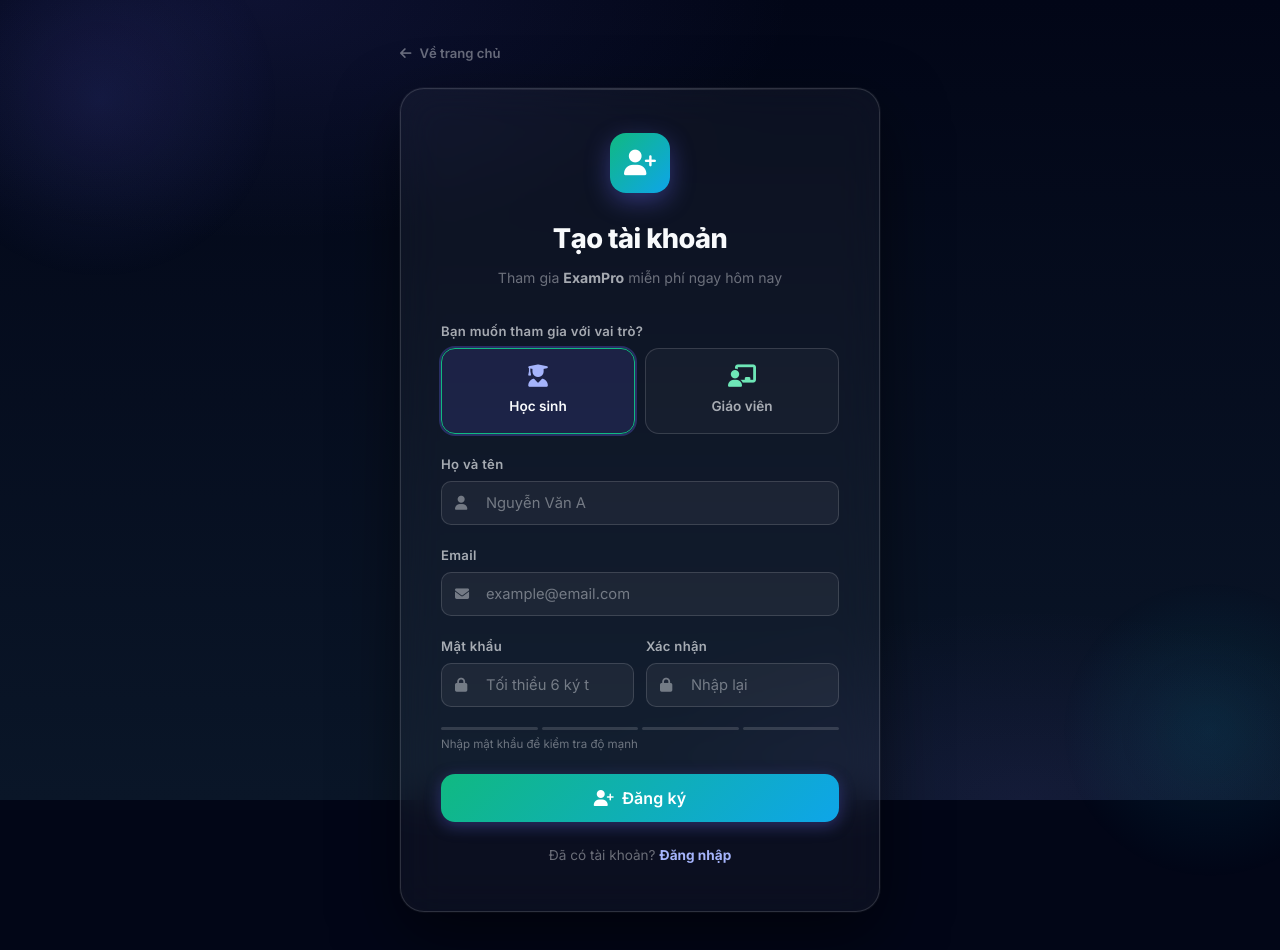
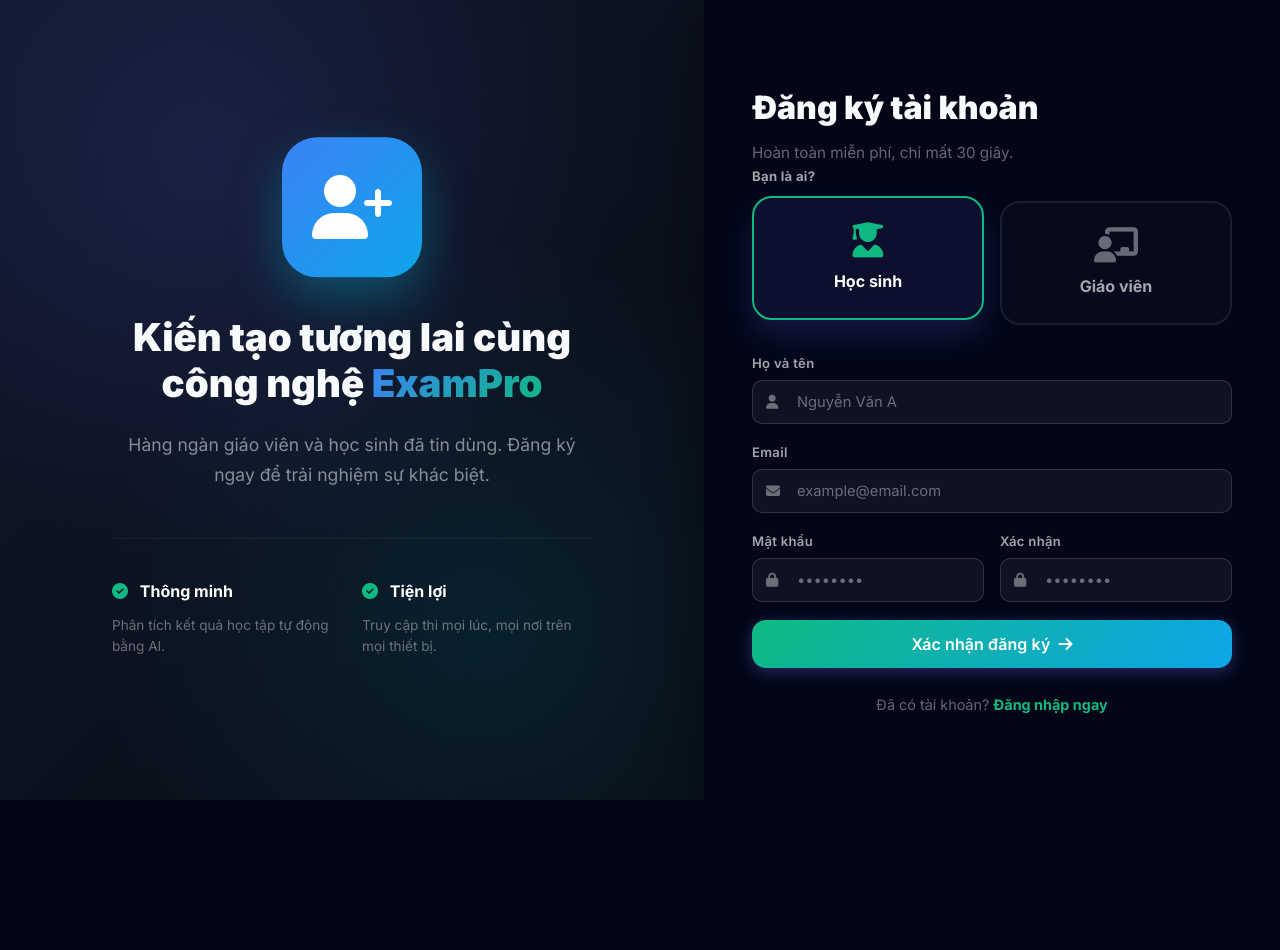
Before and after one commit to HoangDuy310105/WebTracNghiem, a website: page frontend/pages/register.html in a window 1280 px wide. After the commit the page ends 800 px from the top, so only its background shows below. Drawn offline with Linux system fonts and the light colour scheme.

Commit message:
feat(auth): implement split-screen redesign for register page

```diff
--- a/frontend/pages/register.html
+++ b/frontend/pages/register.html
@@ -7,119 +7,186 @@
     <title>Đăng Ký - ExamPro</title>
     <link rel="stylesheet" href="https://cdnjs.cloudflare.com/ajax/libs/font-awesome/6.4.0/css/all.min.css">
     <link rel="stylesheet" href="../css/dark-theme.css">
+    <style>
+        .visual-decor {
+            width: 140px;
+            height: 140px;
+            background: linear-gradient(135deg, var(--accent), var(--secondary));
+            border-radius: 35px;
+            margin: 0 auto 32px;
+            display: flex;
+            align-items: center;
+            justify-content: center;
+            font-size: 4rem;
+            color: white;
+            box-shadow: 0 20px 50px rgba(6, 182, 212, 0.35);
+            animation: float 6s ease-in-out infinite;
+        }
+
+        @keyframes float {
+            0%, 100% { transform: translateY(0); }
+            50% { transform: translateY(-20px); }
+        }
+
+        .role-option-card {
+            flex: 1;
+            padding: 24px 16px;
+            border: 2px solid var(--border);
+            border-radius: 20px;
+            text-align: center;
+            cursor: pointer;
+            transition: all 0.3s cubic-bezier(0.16, 1, 0.3, 1);
+            background: rgba(255, 255, 255, 0.02);
+            position: relative;
+        }
+
+        .role-option-card i {
+            display: block;
+            font-size: 2.2rem;
+            margin-bottom: 12px;
+            color: var(--text-3);
+            transition: color 0.3s;
+        }
+
+        .role-option-card span {
+            font-weight: 700;
+            font-size: 1rem;
+            color: var(--text-2);
+        }
+
+        input[type="radio"]:checked + .role-option-card {
+            border-color: var(--primary);
+            background: rgba(99, 102, 241, 0.1);
+            transform: translateY(-5px);
+            box-shadow: 0 15px 30px rgba(99, 102, 241, 0.2);
+        }
+
+        input[type="radio"]:checked + .role-option-card i {
+            color: var(--primary);
+        }
+
+        input[type="radio"]:checked + .role-option-card span {
+            color: white;
+        }
+    </style>
 </head>
 
 <body>
-    <div class="page-bg"></div>
+    <div class="split-wrapper">
+        <!-- Left Side: Visual Experience -->
+        <div class="split-visual" style="background: linear-gradient(135deg, var(--bg-1), #080c14);">
+            <div class="split-visual-content" style="animation: slideInLeft 0.8s cubic-bezier(0.16, 1, 0.3, 1);">
+                <div class="visual-decor">
+                    <i class="fas fa-user-plus"></i>
+                </div>
+                <h2 style="font-size: 2.4rem; font-weight: 900; line-height: 1.2; margin-bottom: 24px;">Kiến tạo tương lai cùng công nghệ <span style="background: linear-gradient(135deg, var(--accent), var(--primary)); -webkit-background-clip: text; -webkit-text-fill-color: transparent;">ExamPro</span></h2>
+                <p style="color: var(--text-2); font-size: 1.1rem; line-height: 1.7; opacity: 0.8;">Hàng ngàn giáo viên và học sinh đã tin dùng. Đăng ký ngay để trải nghiệm sự khác biệt.</p>
 
-    <div
-        style="position:fixed;top:-80px;left:-80px;width:360px;height:360px;border-radius:50%;background:radial-gradient(circle,rgba(99,102,241,0.13),transparent 70%);pointer-events:none;z-index:0;">
+                <div style="margin-top: 48px; border-top: 1px solid rgba(255,255,255,0.05); padding-top: 40px; display: grid; grid-template-columns: 1fr 1fr; gap: 20px; text-align: left;">
+                    <div>
+                        <h4 style="color: white; font-size: 1rem; font-weight: 700; margin-bottom: 10px;"><i class="fas fa-check-circle" style="color:var(--success); margin-right: 8px;"></i> Thông minh</h4>
+                        <p style="color: var(--text-3); font-size: 0.85rem;">Phân tích kết quả học tập tự động bằng AI.</p>
                     </div>
-    <div
-        style="position:fixed;bottom:-80px;right:-80px;width:300px;height:300px;border-radius:50%;background:radial-gradient(circle,rgba(6,182,212,0.1),transparent 70%);pointer-events:none;z-index:0;">
+                    <div>
+                        <h4 style="color: white; font-size: 1rem; font-weight: 700; margin-bottom: 10px;"><i class="fas fa-check-circle" style="color:var(--success); margin-right: 8px;"></i> Tiện lợi</h4>
+                        <p style="color: var(--text-3); font-size: 0.85rem;">Truy cập thi mọi lúc, mọi nơi trên mọi thiết bị.</p>
+                    </div>
+                </div>
+            </div>
         </div>
 
-    <div class="auth-wrapper">
-        <div style="position:relative;z-index:1;width:100%;max-width:480px;">
-            <a href="../index.html"
-                style="display:inline-flex;align-items:center;gap:8px;color:var(--text-3);font-size:0.82rem;font-weight:600;text-decoration:none;margin-bottom:24px;transition:color 0.2s;"
-                onmouseover="this.style.color='var(--text-2)'" onmouseout="this.style.color='var(--text-3)'">
-                <i class="fas fa-arrow-left"></i> Về trang chủ
-            </a>
-
-            <div class="auth-card" style="max-width:480px;">
-                <div class="auth-logo"><i class="fas fa-user-plus"></i></div>
-                <div class="auth-title">Tạo tài khoản</div>
-                <div class="auth-sub">Tham gia <strong style="color:var(--text-2);">ExamPro</strong> miễn phí ngay hôm
-                    nay</div>
-
-                <div id="alertBox"
-                    style="display:none;padding:12px 16px;border-radius:10px;margin-bottom:20px;font-size:0.84rem;font-weight:500;">
+        <!-- Right Side: Interaction -->
+        <div class="split-form">
+            <div style="width: 100%; max-width: 480px; animation: slideInRight 0.8s cubic-bezier(0.16, 1, 0.3, 1);">
+                <div class="mb-5">
+                    <h1 style="font-size: 2rem; font-weight: 900; margin-bottom: 8px;">Đăng ký tài khoản</h1>
+                    <p style="color: var(--text-3); font-size: 0.95rem;">Hoàn toàn miễn phí, chỉ mất 30 giây.</p>
                 </div>
 
-                <!-- Role Selector -->
-                <div class="mb-form">
-                    <label class="form-label">Bạn muốn tham gia với vai trò?</label>
-                    <div class="role-selector">
-                        <input type="radio" class="role-option" name="roleOpt" id="rStudent" value="student" checked>
-                        <label class="role-label" for="rStudent">
-                            <i class="fas fa-user-graduate" style="color:#a5b4fc;"></i>
-                            Học sinh
+                <div id="alertBox" style="display:none;padding:14px 16px;border-radius:12px;margin-bottom:24px;font-size:0.88rem;font-weight:600;"></div>
+
+                <form id="registerForm">
+                    <!-- Role Selection -->
+                    <div style="margin-bottom: 28px;">
+                        <label class="form-label" style="display:block;margin-bottom:14px;font-weight:700;">Bạn là ai?</label>
+                        <div style="display:flex; gap:16px;">
+                            <label style="flex:1;">
+                                <input type="radio" name="roleOpt" value="student" style="display:none;" id="rStudent" checked>
+                                <div class="role-option-card">
+                                    <i class="fas fa-user-graduate"></i>
+                                    <span>Học sinh</span>
+                                </div>
                             </label>
-                        <input type="radio" class="role-option" name="roleOpt" id="rTeacher" value="teacher">
-                        <label class="role-label" for="rTeacher">
-                            <i class="fas fa-chalkboard-teacher" style="color:#6ee7b7;"></i>
-                            Giáo viên
+                            <label style="flex:1;">
+                                <input type="radio" name="roleOpt" value="teacher" style="display:none;" id="rTeacher">
+                                <div class="role-option-card">
+                                    <i class="fas fa-chalkboard-teacher"></i>
+                                    <span>Giáo viên</span>
+                                </div>
                             </label>
                         </div>
                         <input type="hidden" id="role" value="student">
                     </div>
 
-                <form id="registerForm">
-                    <div class="mb-form">
+                    <div class="mb-form" style="margin-bottom: 18px;">
                         <label class="form-label">Họ và tên</label>
                         <div class="input-group">
                             <i class="fas fa-user input-icon"></i>
-                            <input type="text" id="fullName" class="form-input" placeholder="Nguyễn Văn A" required
-                                autocomplete="name">
+                            <input type="text" id="fullName" class="form-input" placeholder="Nguyễn Văn A" required>
                         </div>
                     </div>
 
-                    <div class="mb-form">
+                    <div class="mb-form" style="margin-bottom: 18px;">
                         <label class="form-label">Email</label>
                         <div class="input-group">
                             <i class="fas fa-envelope input-icon"></i>
-                            <input type="email" id="email" class="form-input" placeholder="example@email.com" required
-                                autocomplete="email">
+                            <input type="email" id="email" class="form-input" placeholder="example@email.com" required>
                         </div>
                     </div>
 
-                    <div style="display:grid;grid-template-columns:1fr 1fr;gap:12px;" class="mb-form">
-                        <div>
+                    <div class="row" style="display:flex; gap:16px; margin-bottom: 18px;">
+                        <div style="flex:1;">
                             <label class="form-label">Mật khẩu</label>
                             <div class="input-group">
                                 <i class="fas fa-lock input-icon"></i>
-                                <input type="password" id="password" class="form-input" placeholder="Tối thiểu 6 ký tự"
-                                    required minlength="6" style="padding-right:44px;">
+                                <input type="password" id="password" class="form-input" placeholder="••••••••" required>
                             </div>
                         </div>
-                        <div>
+                        <div style="flex:1;">
                             <label class="form-label">Xác nhận</label>
                             <div class="input-group">
                                 <i class="fas fa-lock input-icon"></i>
-                                <input type="password" id="confirmPassword" class="form-input" placeholder="Nhập lại"
-                                    required>
+                                <input type="password" id="confirmPassword" class="form-input" placeholder="••••••••" required>
                             </div>
                         </div>
                     </div>
 
                     <!-- Password strength -->
-                    <div class="mb-form">
-                        <div class="pwd-strength-bars" id="pwdBars">
-                            <div class="pwd-bar" id="pb1"></div>
-                            <div class="pwd-bar" id="pb2"></div>
-                            <div class="pwd-bar" id="pb3"></div>
-                            <div class="pwd-bar" id="pb4"></div>
+                    <div id="pwdStrength" style="margin-bottom: 32px; display:none;">
+                        <div style="display:flex; justify-content:space-between; margin-bottom:6px;">
+                            <span style="font-size:0.75rem; color:var(--text-3);">Mật khẩu</span>
+                            <span id="pwdLabel" style="font-size:0.75rem; font-weight:700;">-</span>
                         </div>
-                        <div style="font-size:0.72rem;margin-top:5px;color:var(--text-3);" id="pwdTxt">Nhập mật khẩu để
-                            kiểm tra độ mạnh</div>
+                        <div style="height:4px; background:rgba(255,255,255,0.06); border-radius:2px; display:flex; gap:4px;">
+                            <div id="bar1" style="flex:1; height:100%; border-radius:1px; background:var(--border-2); transition: 0.3s;"></div>
+                            <div id="bar2" style="flex:1; height:100%; border-radius:1px; background:var(--border-2); transition: 0.3s;"></div>
+                            <div id="bar3" style="flex:1; height:100%; border-radius:1px; background:var(--border-2); transition: 0.3s;"></div>
+                            <div id="bar4" style="flex:1; height:100%; border-radius:1px; background:var(--border-2); transition: 0.3s;"></div>
+                        </div>
                     </div>
 
-                    <button type="submit" class="btn btn-primary btn-full btn-lg" id="regBtn">
-                        <i class="fas fa-user-plus"></i> Đăng ký
+                    <button type="submit" class="btn btn-primary btn-full btn-lg" id="regBtn" style="margin-bottom: 24px;">
+                        Xác nhận đăng ký <i class="fas fa-arrow-right"></i>
                     </button>
 
-                    <div style="text-align:center;margin-top:20px;">
-                        <span style="font-size:0.85rem;color:var(--text-3);">Đã có tài khoản? </span>
-                        <a href="login.html"
-                            style="font-size:0.85rem;font-weight:700;color:#a5b4fc;text-decoration:none;">Đăng nhập</a>
+                    <div style="text-align:center;">
+                        <span style="font-size:0.9rem;color:var(--text-3);">Đã có tài khoản? </span>
+                        <a href="login.html" style="font-size:0.9rem;font-weight:700;color:var(--primary);text-decoration:none;">Đăng nhập ngay</a>
                     </div>
                 </form>
             </div>
         </div>
     </div>
-
-    <div class="toast-stack" id="toastStack"></div>
 
     <script src="../js/auth.js"></script>
     <script>
@@ -128,21 +195,30 @@
             r.addEventListener('change', () => { document.getElementById('role').value = r.value; });
         });
 
-        // Password strength
-        const bars = ['pb1', 'pb2', 'pb3', 'pb4'].map(id => document.getElementById(id));
+        // Simple strength checker
+        const pwd = document.getElementById('password');
+        const label = document.getElementById('pwdLabel');
+        const strengthArea = document.getElementById('pwdStrength');
+        const bars = [document.getElementById('bar1'), document.getElementById('bar2'), document.getElementById('bar3'), document.getElementById('bar4')];
+
+        pwd.addEventListener('input', () => {
+            const val = pwd.value;
+            if(!val) { strengthArea.style.display = 'none'; return; }
+            strengthArea.style.display = 'block';
+            let s = 0;
+            if(val.length >= 6) s++;
+            if(val.length >= 10) s++;
+            if(/[A-Z]/.test(val) && /[0-9]/.test(val)) s++;
+            if(/[^A-Za-z0-9]/.test(val)) s++;
+
             const colors = ['#ef4444', '#f59e0b', '#3b82f6', '#10b981'];
-        const labels = ['Quá yếu', 'Yếu', 'Trung bình', 'Mạnh'];
-        document.getElementById('password').addEventListener('input', function () {
-            const v = this.value;
-            let s = 0;
-            if (v.length >= 6) s++;
-            if (v.length >= 10) s++;
-            if (/[A-Z]/.test(v) && /[0-9]/.test(v)) s++;
-            if (/[!@#$%^&*]/.test(v)) s++;
-            bars.forEach((b, i) => { b.style.background = i < s ? colors[s - 1] : 'var(--border-2)'; });
-            const txt = document.getElementById('pwdTxt');
-            txt.textContent = v ? (labels[s - 1] || 'Quá yếu') : 'Nhập mật khẩu để kiểm tra độ mạnh';
-            txt.style.color = v ? colors[s - 1] || '#ef4444' : 'var(--text-3)';
+            const labels = ['Yếu', 'Trung bình', 'Mạnh', 'Cực mạnh'];
+
+            bars.forEach((b, i) => {
+                b.style.background = i < s ? colors[s-1] : 'rgba(255,255,255,0.06)';
+            });
+            label.innerText = labels[s-1] || 'Quá ngắn';
+            label.style.color = colors[s-1] || '#999';
         });
     </script>
 </body>
```
Lines whose indentation alone changed are shown as unchanged.
